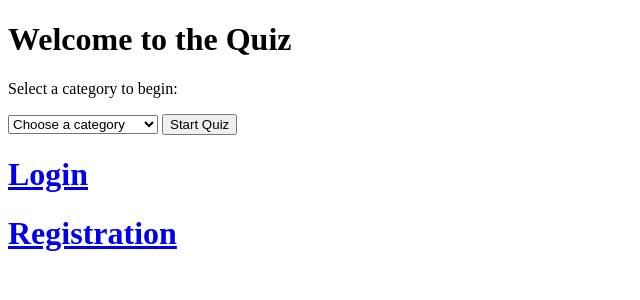
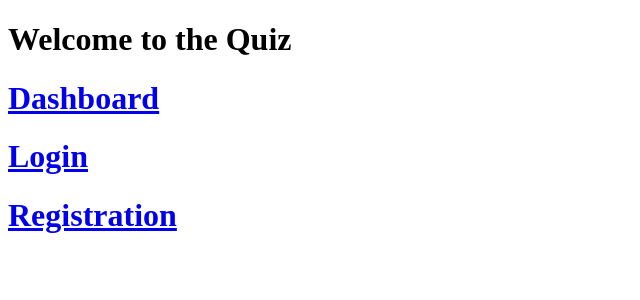
Before and after one commit to Erten00/Hakaton24, a Flask app: page / in a window 1280 px wide. Shown: the top 300 px of the page, without its empty margins (0-640 px from the left). Run offline with Flask 3, Linux system fonts and the light colour scheme.

Commit message:
Dashboard 3

```diff
--- a/templates/index.html
+++ b/templates/index.html
@@ -7,17 +7,8 @@
 </head>
 <body>
     <h1>Welcome to the Quiz</h1>
-    <p>Select a category to begin:</p>
-    <form method="POST">
-        <select name="category" required>
-            <option value="" disabled selected>Choose a category</option>
-            {% for category in categories %}
-                <option value="{{ category.id }}">{{ category.name }}</option>
-            {% endfor %}
-        </select>
-        <button type="submit">Start Quiz</button>
-    </form>
 
+    <h1><a href="{{url_for('dashboard')}}">Dashboard</a></h1>
     <h1><a href="{{url_for('login')}}">Login</a></h1>
     <h1><a href="{{url_for('register')}}">Registration</a></h1>
 
```
